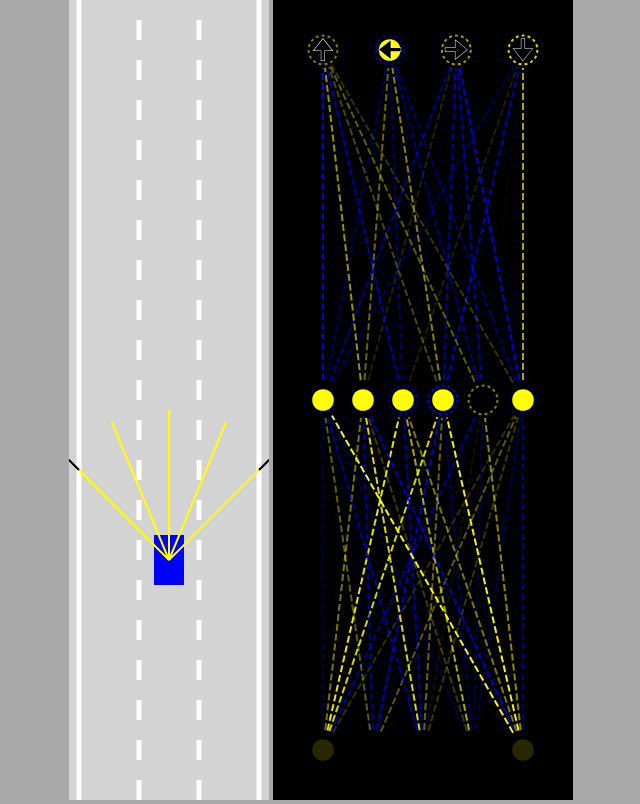
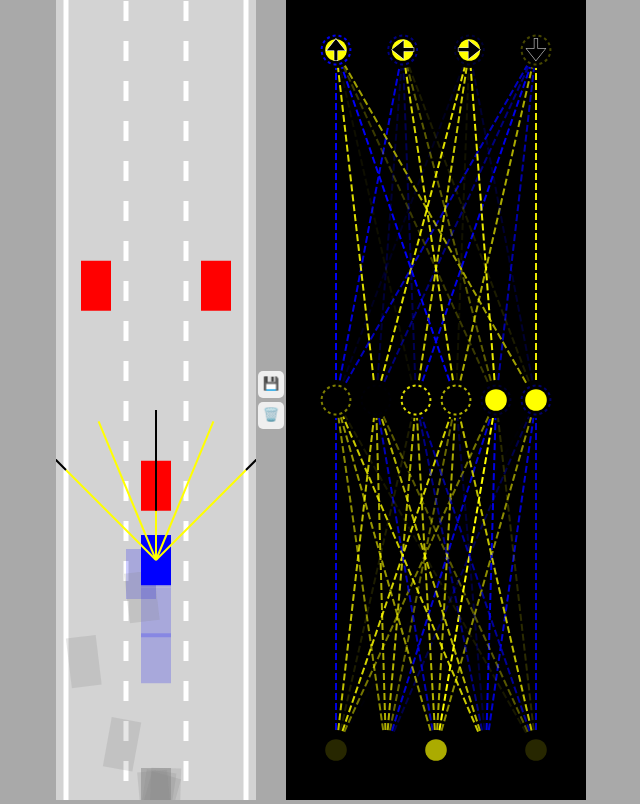
Before and after one commit to AnxiousAnt/JavaScript_japery, a plain HTML site: page Self_Driving_Car_JS/index.html in a window 1280 px wide. Shown: the whole page, without its empty margins (319-959 px from the left). Drawn offline with Linux system fonts and the light colour scheme.

Commit message:
generate a population of cars and locally store the best car.

```diff
--- a/Self_Driving_Car_JS/car.js
+++ b/Self_Driving_Car_JS/car.js
@@ -121,7 +121,7 @@ class Car {
     this.y -= Math.cos(this.angle) * this.speed;
   }
 
-  draw(ctx, color) {
+  draw(ctx, color, drawSensor = false) {
     if (this.damaged) {
       ctx.fillStyle = "grey";
     } else {
@@ -133,7 +133,7 @@ class Car {
       ctx.lineTo(this.polygon[i].x, this.polygon[i].y);
     }
     ctx.fill();
-    if(this.sensor){
+    if(this.sensor && drawSensor){
       this.sensor.draw(ctx);
     }
   }
--- a/Self_Driving_Car_JS/index.html
+++ b/Self_Driving_Car_JS/index.html
@@ -5,6 +5,10 @@
 </head>
 <body>
     <canvas id = "carCanvas"></canvas>
+    <div id = "verticalButtons">
+        <button onclick = "save()">💾</button>
+        <button onclick= "discard()">🗑️</button>
+    </div>
     <canvas id = "networkCanvas"></canvas>
     <script src = "network.js"></script>
     <script src = "visualizer.js"></script>
--- a/Self_Driving_Car_JS/main.js
+++ b/Self_Driving_Car_JS/main.js
@@ -7,34 +7,77 @@ const carCtx = carCanvas.getContext('2d');
 const networkCtx = networkCanvas.getContext('2d');
 
 const road = new Road(carCanvas.width/2, carCanvas.width*0.9);
-const car = new Car(road.getLaneCenter(1), 100, 30, 50,"AI");
+
+const N=100;
+const cars = generateCars(N);
+let bestCar = cars[0];
+if(localStorage.getItem("bestBrain")){
+    bestCar.brain = JSON.parse(
+        localStorage.getItem("bestBrain")
+    );
+}
 const traffic = [
-    new Car(road.getLaneCenter(1), -100, 30, 50,"DUMMY",2)
+    new Car(road.getLaneCenter(1), -100, 30, 50,"DUMMY",2),
+    new Car(road.getLaneCenter(0), -300, 30, 50,"DUMMY",2),
+    new Car(road.getLaneCenter(2), -300, 30, 50,"DUMMY",2)
 ];
 
 
 animate();
 
-function animate(){
+function save(){
+    localStorage.setItem("bestBrain",
+    JSON.stringify(bestCar.brain));
+}
+
+function discard(){
+    localStorage.removeItem("bestBrain");
+}
+
+function generateCars(N){
+    const cars = [];
+    for(let i = 0; i<=N; i++){
+        cars.push(new Car(road.getLaneCenter(1), 100, 30, 50, "AI"));
+    }
+    return cars;
+}
+
+function animate(time){
     for(let i = 0; i<traffic.length; i++){
         traffic[i].update(road.borders, []);
     }
-    car.update(road.borders, traffic);
+
+    for(let i = 0; i<cars.length; i++){
+        cars[i].update(road.borders, traffic);
+    }
+
+    bestCar = cars.find(
+        c=>c.y==Math.min(
+            ...cars.map(c=>c.y)
+        )
+    );
 
     carCanvas.height = window.innerHeight;
     networkCanvas.height = window.innerHeight;
 
 
     carCtx.save();
-    carCtx.translate(0,-car.y+carCanvas.height*0.7);
+    carCtx.translate(0,-bestCar.y+carCanvas.height*0.7);
 
     road.draw(carCtx);
     for(let i =0 ; i<traffic.length; i++){
         traffic[i].draw(carCtx, "red");
     }
-    car.draw(carCtx, "blue");
+    carCtx.globalAlpha = 0.2;
+    for(let i = 0; i<cars.length; i++){
+        cars[i].draw(carCtx, "blue");
+    }
+    carCtx.globalAlpha = 1;
+
+    bestCar.draw(carCtx, "blue", true);
     carCtx.restore();
 
-    Visualizer.drawNetwork(networkCtx, car.brain);
+    networkCtx.lineDashOffset = -time/50;
+    Visualizer.drawNetwork(networkCtx, bestCar.brain);
     requestAnimationFrame(animate);
 }
--- a/Self_Driving_Car_JS/style.css
+++ b/Self_Driving_Car_JS/style.css
@@ -2,8 +2,28 @@ body{
      margin: 0;
      background: darkgray;
      overflow: hidden;
-     text-align: center;
+     display:flex;
+     justify-content: center;
+     align-items: center;
 }
+
+#verticalButtons{
+    display:flex;
+    flex-direction: column;
+}
+
+button{
+    border: none;
+    border-radius: 5px;
+    padding: 5px 5px 7px 5px;
+    margin: 2px;
+    cursor: pointer;
+}
+
+button:hover{
+    background: blue;
+}
+
 #networkCanvas{
     background: black;
 }
```
